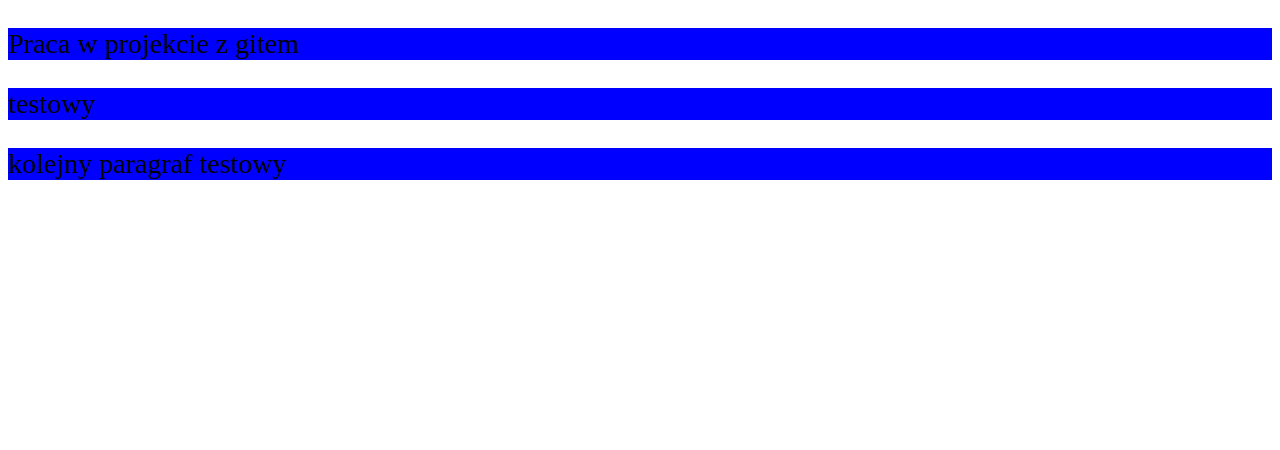
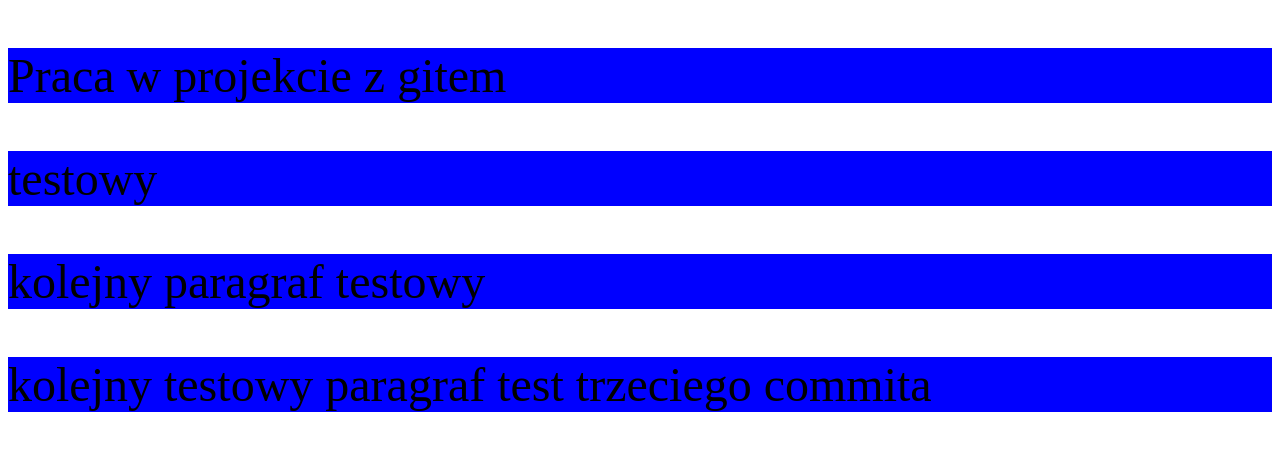
Before and after one commit to jakmaz83/git_zjazd6v2, a plain HTML site: page index.html in a window 1280 px wide. Drawn offline with Linux system fonts and the light colour scheme.

Commit message:
third commit

```diff
--- a/index.html
+++ b/index.html
@@ -11,6 +11,7 @@
     <p>Praca w projekcie z gitem</p>
     <p>testowy </p>
     <p>kolejny paragraf testowy</p>
+    <p>kolejny testowy paragraf test trzeciego commita</p>
 
 </body>
 </html>
--- a/style.css
+++ b/style.css
@@ -1,5 +1,5 @@
 p {
     background-color: blue;
-    font-size: 28px;
+    font-size: 48px;
 
 }
```
